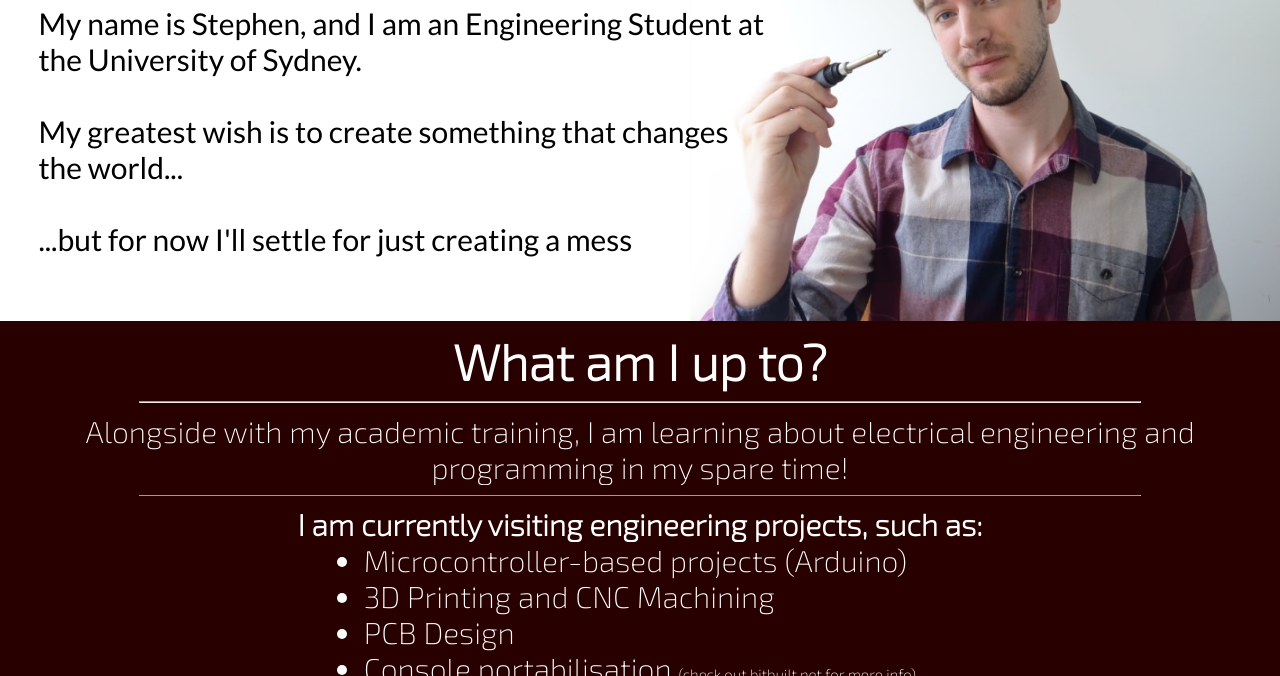
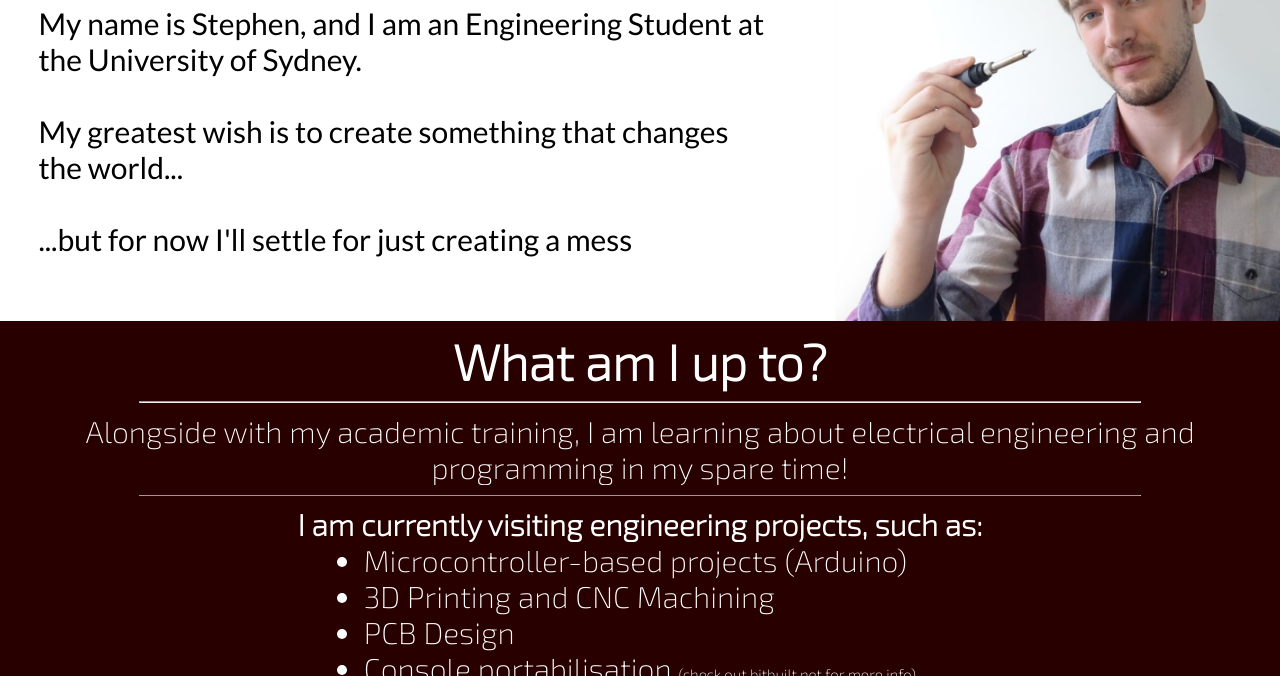
Before and after one commit to Skedaddlez/Skedaddlez.github.io, a plain HTML site: page index.html in a window 1280 px wide. Shown: the part 424-1100 px from the top of the page. Drawn offline with Linux system fonts and the light colour scheme; files that its build step writes are made by us from their sources.

Commit message:
Update stylesheet1.css

```diff
--- a/stylesheet1.css
+++ b/stylesheet1.css
@@ -199,7 +199,7 @@ footer {
     background-attachment: local;
     background-size: cover;
     background-repeat: no-repeat;
-    background-position: right;
+    background-position: center;
     height: auto;
     margin: auto;
     overflow: hidden;
```
